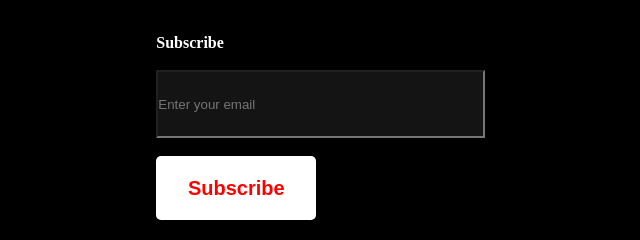
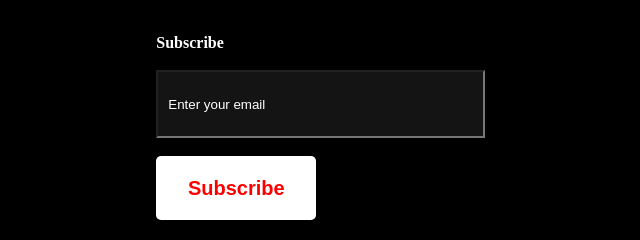
Before and after one commit to AfzazulZaman/new-year-new-me, a plain HTML site: page index.html in a window 1280 px wide. Shown: the part 2516-2756 px from the top of the page, 621-1261 px from the left. Drawn offline with Linux system fonts and the light colour scheme.

Commit message:
final bug fixed

```diff
--- a/style/style.css
+++ b/style/style.css
@@ -93,7 +93,10 @@ input{
     width: 325px;
     height: 64px;
     background: var(--Dark-01, #151414);
-    color: white;
+}
+input::placeholder {
+    color: #ffffff;
+    padding:0 10px;
 }
 .footer-details{
     width: 20%;
```
